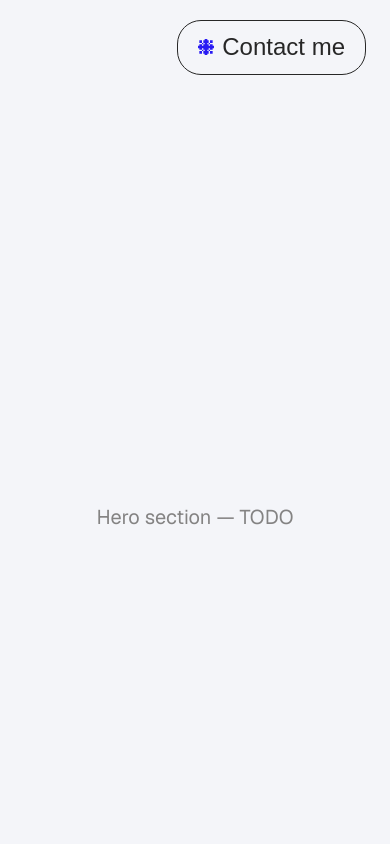
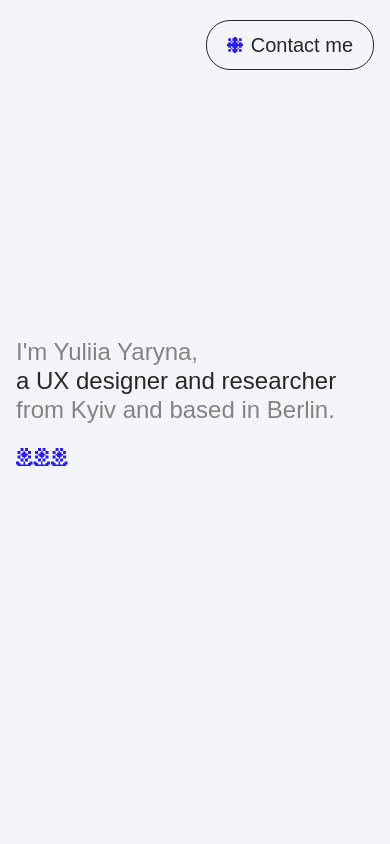
Before and after one commit to yuliayary/my-portfolio, a Next.js app: page / in a window 390 px wide. Shown: the top 844 px of the page. Built offline with nearby package versions, Linux system fonts and the light colour scheme; a web font is replaced by a local one.

Commit message:
Add hero section with responsive type and spacing
Adds an H4 token (20px) and steps the header's Contact me button down to it on
mobile. Header name fade-in now observes the hero's decorative mark so it
triggers as soon as that scrolls out.

Co-Authored-By: Claude Opus 4.8 <noreply@anthropic.com>

```diff
--- a/app/globals.css
+++ b/app/globals.css
@@ -25,6 +25,8 @@
   --text-h2--line-height: 1.2;
   --text-h3: 24px;
   --text-h3--line-height: 1.2;
+  --text-h4: 20px;
+  --text-h4--line-height: 1.2;
   --text-body1: 20px;
   --text-body1--line-height: 1;
   --text-body2: 16px;
--- a/app/page.tsx
+++ b/app/page.tsx
@@ -1,14 +1,12 @@
 import Header from "@/components/sections/Header";
+import Hero from "@/components/sections/Hero";
 
 export default function Home() {
   return (
     <>
       <Header />
       <main className="flex-1">
-        {/* TODO: Hero section not built yet */}
-        <div className="flex h-screen items-center justify-center text-body1 font-body text-grey-light">
-          Hero section — TODO
-        </div>
+        <Hero />
         {/* TODO: WorkGrid section not built yet */}
         <div className="flex h-screen items-center justify-center text-body1 font-body text-grey-light">
           WorkGrid section — TODO
--- a/components/ContactModal.tsx
+++ b/components/ContactModal.tsx
@@ -90,7 +90,7 @@ export default function ContactModal() {
           type="button"
           onClick={() => setIsOpen((value) => !value)}
           aria-expanded={isOpen}
-          className="flex items-center gap-2 whitespace-nowrap px-5 py-3 text-h3 font-heading text-brand-black"
+          className="flex items-center gap-2 whitespace-nowrap px-5 py-3 text-h4 font-heading text-brand-black md:text-h3"
         >
           {/* eslint-disable-next-line @next/next/no-img-element */}
           <img src="/contact_me.svg" alt="" width={16} height={16} className="shrink-0" />
--- a/components/sections/Header.tsx
+++ b/components/sections/Header.tsx
@@ -5,31 +5,35 @@ import { motion, useReducedMotion } from "framer-motion";
 import ContactModal from "@/components/ContactModal";
 
 export default function Header() {
-  const [scrolledPastHero, setScrolledPastHero] = useState(false);
+  const [showName, setShowName] = useState(false);
   const shouldReduceMotion = useReducedMotion();
 
   useEffect(() => {
-    // TODO: swap for an IntersectionObserver on the Hero section's end once
-    // Hero is built, so this tracks the actual section boundary instead of
-    // an assumed one-viewport-height threshold.
-    const threshold = window.innerHeight * 0.8;
+    // Tracks the Hero's decorative mark — the last element in the Hero — so the
+    // name appears as soon as that scrolls out, not at the end of the section.
+    const mark = document.getElementById("hero-mark");
+    if (!mark) return;
 
-    const handleScroll = () => {
-      setScrolledPastHero(window.scrollY > threshold);
-    };
+    const observer = new IntersectionObserver(
+      ([entry]) => {
+        // bottom <= 0 distinguishes "scrolled above the viewport" from
+        // "not reached yet", which also reports as not intersecting.
+        setShowName(!entry.isIntersecting && entry.boundingClientRect.bottom <= 0);
+      },
+      { threshold: 0 },
+    );
 
-    handleScroll();
-    window.addEventListener("scroll", handleScroll, { passive: true });
-    return () => window.removeEventListener("scroll", handleScroll);
+    observer.observe(mark);
+    return () => observer.disconnect();
   }, []);
 
   return (
-    <header className="sticky top-0 z-50 flex w-full items-center justify-between bg-brand-white px-6 py-5 md:px-10">
+    <header className="sticky top-0 z-50 flex w-full items-center justify-between bg-brand-white px-4 py-5 sm:px-6 md:px-10">
       <motion.span
         initial={false}
-        animate={{ opacity: scrolledPastHero ? 1 : 0 }}
+        animate={{ opacity: showName ? 1 : 0 }}
         transition={shouldReduceMotion ? { duration: 0 } : { duration: 0.4, ease: "easeInOut" }}
-        aria-hidden={!scrolledPastHero}
+        aria-hidden={!showName}
         className="text-body2 font-body text-grey-light md:text-body1"
       >
         Yuliia Yaryna
--- /dev/null
+++ b/components/sections/Hero.tsx
@@ -0,0 +1,27 @@
+export default function Hero() {
+  // Mobile anchors the content with an explicit top offset; desktop centers it.
+  return (
+    <section
+      id="hero"
+      className="flex min-h-screen flex-col justify-start px-4 pt-[248px] sm:px-6 md:justify-center md:px-10 md:pt-0"
+    >
+      {/* Type steps down to H3 on mobile so each phrase keeps its own line. */}
+      <h1 className="font-heading text-h3 text-grey-light md:text-h1">
+        I&apos;m Yuliia Yaryna,
+        <br />
+        <span className="text-brand-black">a UX designer and researcher</span>
+        <br />
+        from Kyiv and based in Berlin.
+      </h1>
+      {/* eslint-disable-next-line @next/next/no-img-element */}
+      <img
+        id="hero-mark"
+        src="/ccc.svg"
+        alt=""
+        width={104}
+        height={36}
+        className="mt-6 h-auto w-[52px] shrink-0 md:mt-12 md:w-[104px]"
+      />
+    </section>
+  );
+}
```
Also changed, not shown: public/ccc.svg (added), 1 other file (tests, documents, lock files or other folders).
